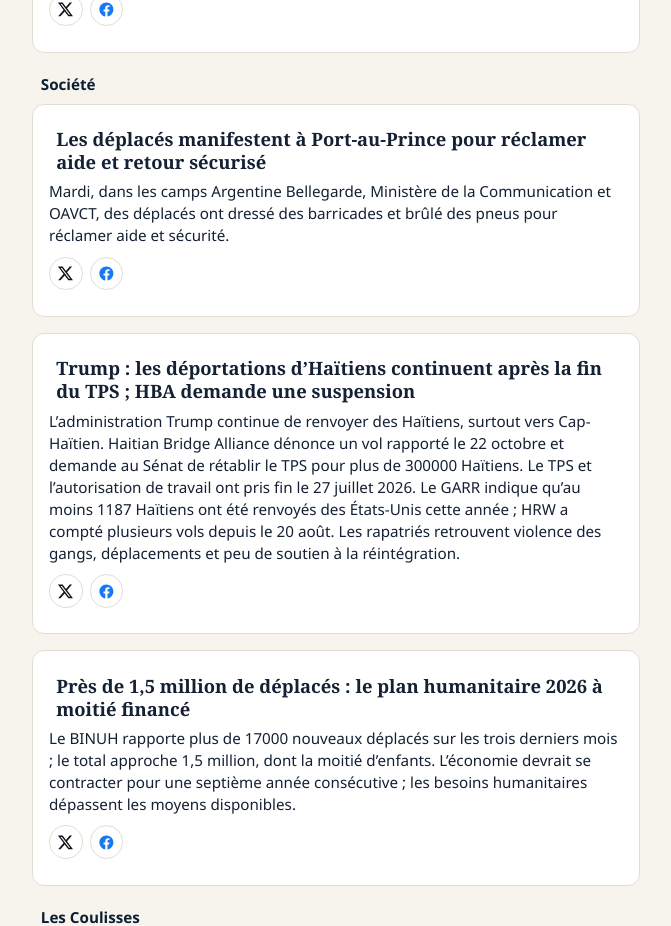
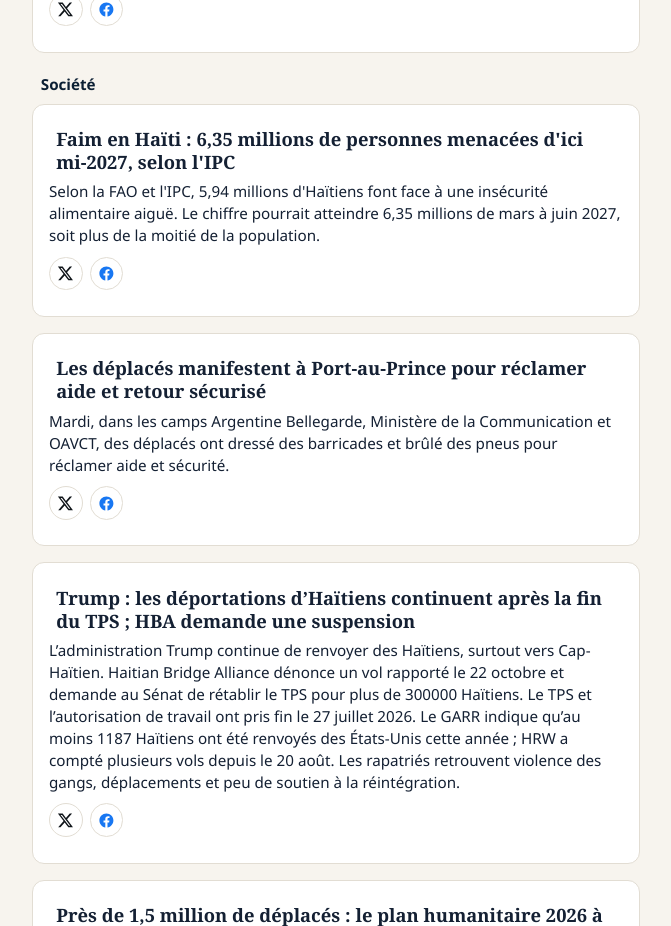
Before and after one commit to haitialways-pixel/opak-news, a React (Vite) app: page / in a window 1280 px wide. Shown: the part 5620-6546 px from the top of the page, without its empty margins (304-975 px from the left). Built offline with nearby package versions, Linux system fonts and the light colour scheme; no server answers.

Commit message:
Add IPC hunger story under Société / Sosyete
AP News and WFP short teaser with full body; quick-hit, not Need to Know.

```diff
--- a/src/data/stories.ts
+++ b/src/data/stories.ts
@@ -147,6 +147,29 @@ export const STORIES: Story[] = [
       "DGM République dominicaine",
     ],
   },
+  {
+    id: "qh-ipc-hunger-2026-10-28",
+    tier: "quick-hit",
+    topic: "society",
+    publishedAt: "2026-10-28",
+    headline: {
+      ht: "Grangou ann Ayiti : 6,35 milyon moun an danje anvan mitan 2027, dapre IPC",
+      fr: "Faim en Haïti : 6,35 millions de personnes menacées d'ici mi-2027, selon l'IPC",
+    },
+    brief: {
+      ht: "Dapre FAO ak IPC, 5,94 milyon Ayisyen ap fè fas ak ensekirite alimantè egi. Chif la ta ka rive 6,35 milyon ant mas ak jen 2027, ki plis pase mwatye popilasyon an.",
+      fr: "Selon la FAO et l'IPC, 5,94 millions d'Haïtiens font face à une insécurité alimentaire aiguë. Le chiffre pourrait atteindre 6,35 millions de mars à juin 2027, soit plus de la moitié de la population.",
+    },
+    body: {
+      ht: "Dapre yon nouvo rapò IPC, pibliye ak FAO, 5,94 milyon Ayisyen ap fè fas kounye a ak ensekirite alimantè egi, youn nan nivo ki pi wo nan mond lan. Ant mas ak jen 2027, chif la prevwa rive 6,35 milyon, ki plis pase mwatye popilasyon an epi plis pase 500000 moun anplis pase menm peryòd 2026 la.\n\nPrèske 2 milyon moun ta nan faz Ijans (IPC Phase 4). Kòz yo site se vyolans gang yo, plis pase 1,5 milyon moun deplase, ogmantasyon pri manje ak gazolin, ansanm ak sechrès ak inondasyon ki gen rapò ak El Niño, ki ajoute sou lapli Grand Sid yo.\n\nWFP di li bezwen 78 milyon dola ameriken pou kontinye opere jouk mas.",
+      fr: "Selon un nouveau rapport de l'IPC, publié avec la FAO, 5,94 millions d'Haïtiens font actuellement face à une insécurité alimentaire aiguë, l'un des niveaux les plus élevés au monde. De mars à juin 2027, ce chiffre est projeté à 6,35 millions, soit plus de la moitié de la population et plus de 500000 personnes de plus que sur la même période en 2026.\n\nPrès de 2 millions de personnes seraient alors en phase d'Urgence (IPC Phase 4). Les causes citées sont la violence des gangs, plus de 1,5 million de déplacés, la hausse des prix des denrées et du carburant, ainsi que les sécheresses et inondations liées à El Niño, qui s'ajoutent aux pluies du Grand Sud.\n\nLe PAM indique qu'il a besoin de 78 millions de dollars américains pour poursuivre ses opérations jusqu'en mars.",
+    },
+    sources: [
+      "AP News",
+      "WFP",
+    ],
+  },
+
   {
     id: "qh-idp-protest-pap-2026-10",
     tier: "quick-hit",
```
